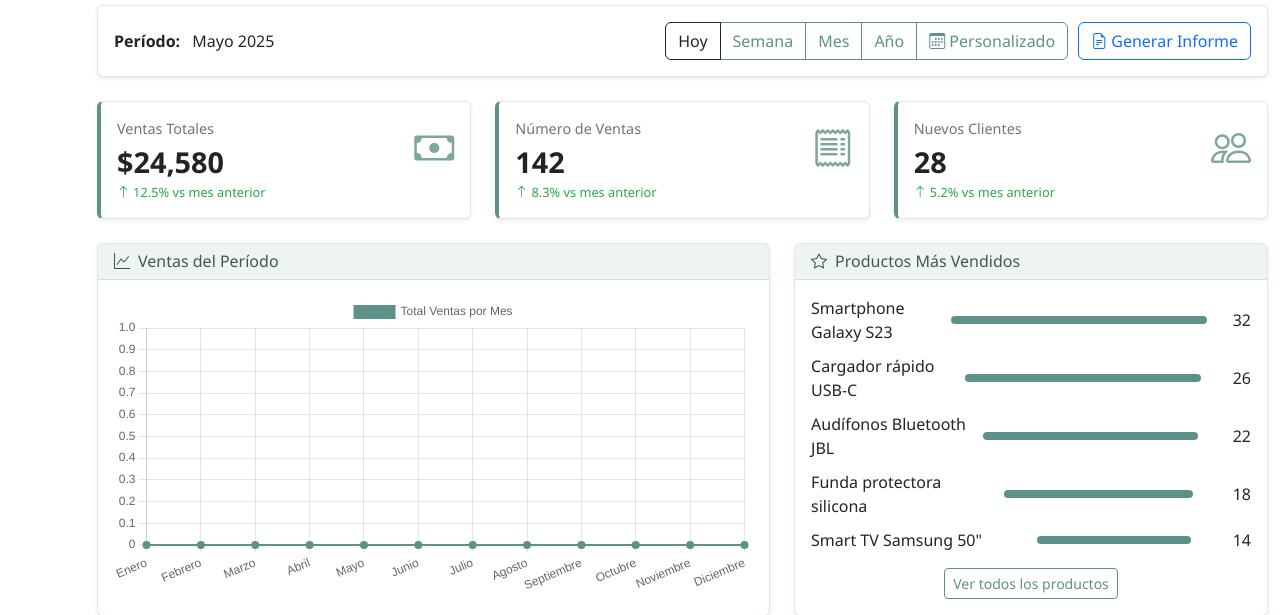
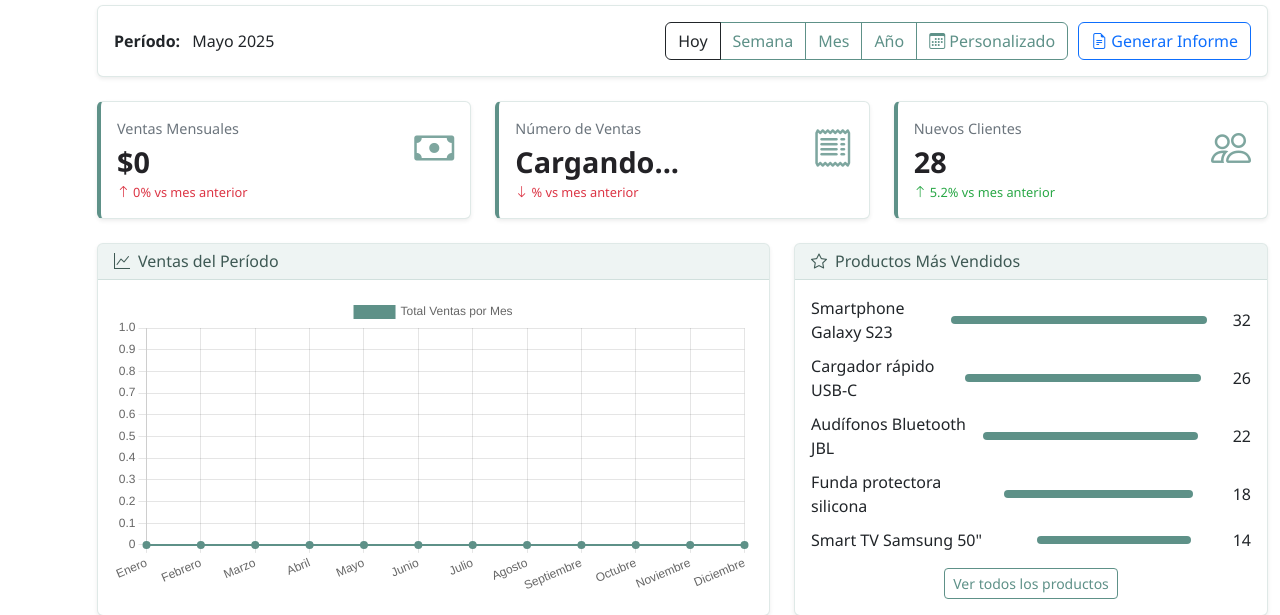
Before and after one commit to Diventracker/Diven, a FastAPI app: page /dashboard in a window 1280 px wide. Shown: the top 615 px of the page. Run offline with FastAPI, Linux system fonts and the light colour scheme; data comes from the database, SQL or seed files in the repository; data that the repository does not hold is empty.

Commit message:
card de venta anclado

```diff
--- a/dashboard/templates/dashboard.html
+++ b/dashboard/templates/dashboard.html
@@ -56,10 +56,16 @@
                             <div class="card-body">
                                 <div class="d-flex justify-content-between align-items-start">
                                     <div>
-                                        <div class="stat-label">Ventas Totales</div>
-                                        <div class="stat-value">$24,580</div>
-                                        <div class="stat-change positive">
-                                            <i class="bi bi-arrow-up"></i> 12.5% vs mes anterior
+                                        <div class="stat-label">Ventas Mensuales</div>
+                                        <div class="stat-value" id="stat-value">
+                                            Cargando...
+                                        </div>
+
+                                        <div class="stat-change {{ 'positive' if cambio_positivo else 'negative' }}"
+                                            id="stat-change">
+                                            <i
+                                                class="bi {{ 'bi-arrow-up' if cambio_positivo else 'bi-arrow-down' }}"></i>
+                                            {{ cambio_porcentaje }}% vs mes anterior
                                         </div>
                                     </div>
                                     <div class="stat-icon">
@@ -75,9 +81,14 @@
                                 <div class="d-flex justify-content-between align-items-start">
                                     <div>
                                         <div class="stat-label">Número de Ventas</div>
-                                        <div class="stat-value">142</div>
-                                        <div class="stat-change positive">
-                                            <i class="bi bi-arrow-up"></i> 8.3% vs mes anterior
+                                        <div class="stat-value" id="numeroVentas">
+                                            Cargando...
+                                        </div>
+                                        <div class="stat-change {{ 'positive' if cambio_positivo_numero else 'negative' }}"
+                                            id="cambio_ventas">
+                                            <i
+                                                class="bi {{ 'bi-arrow-up' if cambio_positivo_numero else 'bi-arrow-down' }}"></i>
+                                            {{ cambio_porcentaje_numero }}% vs mes anterior
                                         </div>
                                     </div>
                                     <div class="stat-icon">
@@ -85,6 +96,7 @@
                                     </div>
                                 </div>
                             </div>
+
                         </div>
                     </div>
                     <div class="col-md-4">
@@ -400,31 +412,7 @@
 
 
         <script src="https://cdn.jsdelivr.net/npm/bootstrap@5.3.0/dist/js/bootstrap.bundle.min.js"></script>
-        <script src="/static/js/modulo_dashboard.js"></script>
-        <script>
-            document.getElementById('form-informe').addEventListener('submit', async function (e) {
-                e.preventDefault();
-                const formData = new FormData(this);
-                const data = Object.fromEntries(formData.entries());
-
-                const response = await fetch('/api/generar-informe', {
-                    method: 'POST',
-                    headers: { 'Content-Type': 'application/json' },
-                    body: JSON.stringify(data)
-                });
-
-                if (response.ok) {
-                    const blob = await response.blob();
-                    const url = window.URL.createObjectURL(blob);
-                    const link = document.createElement('a');
-                    link.href = url;
-                    link.download = "informe.pdf";
-                    document.body.appendChild(link);
-                    link.click();
-                    link.remove();
-                }
-            });
-        </script>
+        <script src="/static/js/dashboard/modulo_dashboard.js"></script>
     </body>
 
 </html>
--- a/static/js/modulo_dashboard.js
+++ b/static/js/dashboard/modulo_dashboard.js
@@ -138,3 +138,67 @@ document.addEventListener('DOMContentLoaded', function () {
         }
     });
 });
+
+
+//generar infrome
+document.getElementById('form-informe').addEventListener('submit', async function (e) {
+                e.preventDefault();
+                const formData = new FormData(this);
+                const data = Object.fromEntries(formData.entries());
+
+                const response = await fetch('/api/generar-informe', {
+                    method: 'POST',
+                    headers: { 'Content-Type': 'application/json' },
+                    body: JSON.stringify(data)
+                });
+
+                if (response.ok) {
+                    const blob = await response.blob();
+                    const url = window.URL.createObjectURL(blob);
+                    const link = document.createElement('a');
+                    link.href = url;
+                    link.download = "informe.pdf";
+                    document.body.appendChild(link);
+                    link.click();
+                    link.remove();
+                }
+            });
+
+
+//codigo de las cards ventas mes actual
+
+document.addEventListener('DOMContentLoaded', function () {
+        fetch('/api/ventas-totales')
+            .then(response => response.json())
+            .then(data => updateStats(data))
+            .catch(error => console.error('Error al obtener los datos:', error));
+
+        function updateStats(data) {
+            const statValue = document.getElementById('stat-value');
+            const statChange = document.getElementById('stat-change');
+
+            statValue.textContent = `$${data.ventasTotales.toLocaleString()}`;
+            statChange.innerHTML = `<i class="bi ${data.cambioPositivo ? 'bi-arrow-up' : 'bi-arrow-down'}"></i> ${data.cambioPorcentaje}% vs mes anterior`;
+        }
+    ;
+});
+
+
+//codigo cards de ventas nuevas al mes
+
+document.addEventListener('DOMContentLoaded', function () {
+    fetch('/api/numero-ventas')
+        .then(response => response.json())
+        .then(data => updateNumeroVentas(data))
+        .catch(error => console.error('Error al obtener número de ventas:', error));
+
+    function updateNumeroVentas(data) {
+        const statValue = document.getElementById('numeroVentas');
+        const statChange = document.getElementById('cambio_ventas');
+
+        statValue.textContent = data.ventasNumeros;
+        statChange.innerHTML = `<i class="bi ${data.cambioPositivoNumero ? 'bi-arrow-up' : 'bi-arrow-down'}"></i> ${data.cambioPorcentajeNumero}% vs mes anterior`;
+        statChange.classList.remove('positive', 'negative');
+        statChange.classList.add(data.cambioPositivoNumero ? 'positive' : 'negative');
+    }
+});
```
Also changed, not shown: dashboard/routes.py (+47 -0 lines), 4 other files.
